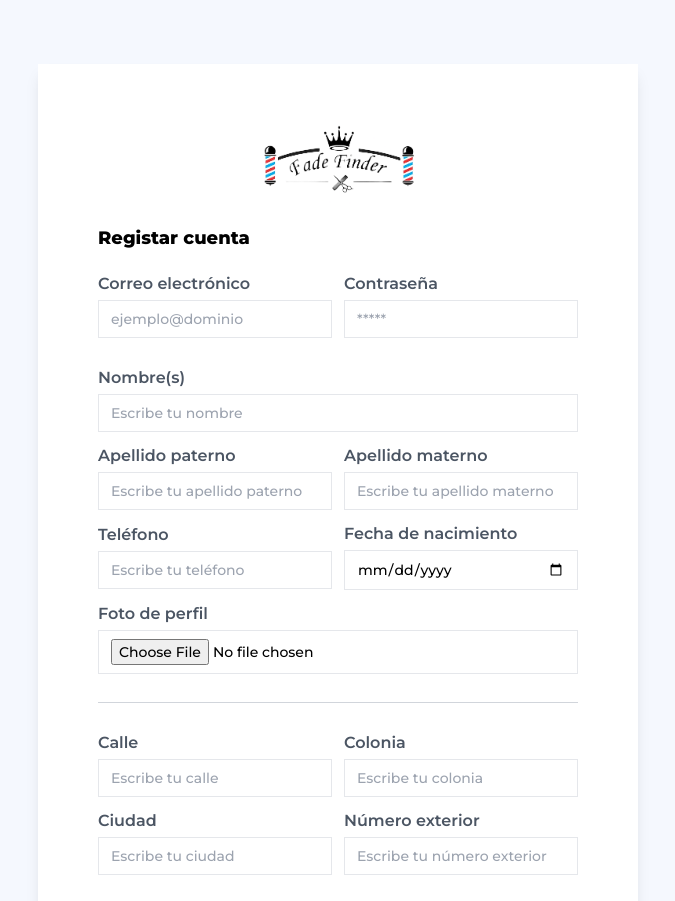
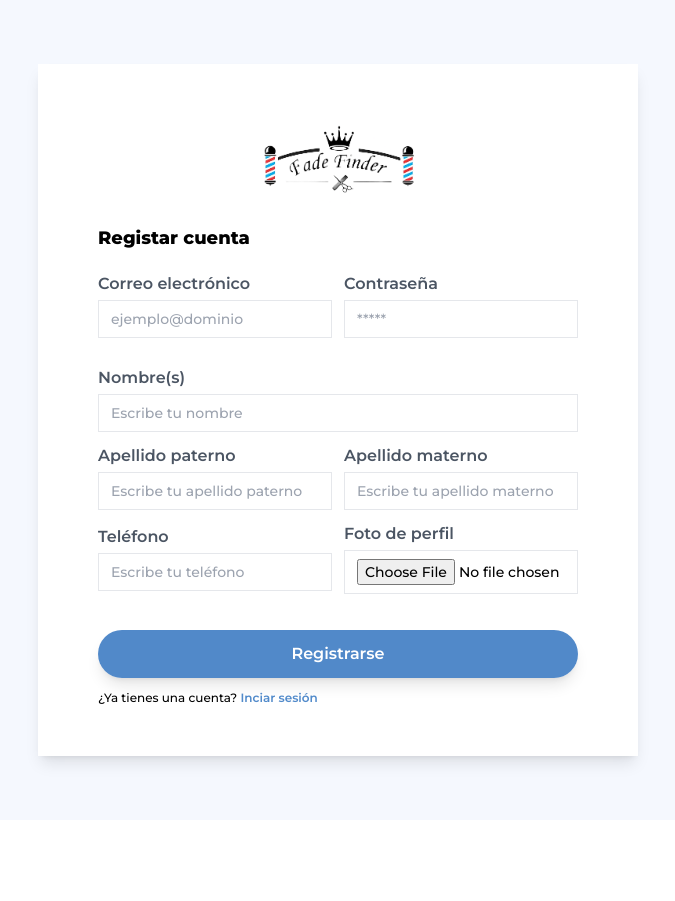
Before and after one commit to fade-finder/fade-finder, a React (Vite) app in the folder frontend/: page /cliente/register in a window 1280 px wide. Shown: the top 901 px of the page, without its empty margins (302-977 px from the left). After the commit the page ends 820 px from the top, so only its background shows below. Built offline with nearby package versions, Linux system fonts and the light colour scheme.

Commit message:
Se modifico la pagina de registro eliminando campos que no se necesitan

```diff
--- a/frontend/src/pages/Register.jsx
+++ b/frontend/src/pages/Register.jsx
@@ -9,7 +9,6 @@ import axios from 'axios'
 import Swal from 'sweetalert2'
 
 const Register = () => {
-
 	const navigate = useNavigate()
 
 	const [cliente, setCliente] = useState({
@@ -19,12 +18,7 @@ const Register = () => {
 		ap_paterno: '',
 		ap_materno: '',
 		telefono: '',
-		fecha_nacimiento: '',
 		foto: '',
-		calle: '',
-		colonia: '',
-		ciudad: '',
-		numero: '',
 	})
 
 	// Funciones
@@ -38,25 +32,20 @@ const Register = () => {
 	const onClickRegister = async e => {
 		e.preventDefault()
 		try {
-			axios.post('http://localhost:3000/cliente/register', cliente)
+			await axios.post('http://localhost:3000/cliente/register', cliente)
 			// Lo redireccionamo al login
 			Swal.fire({
 				icon: 'success',
 				title: 'Cuenta creada',
 				text: 'La cuenta se creo correctamente, iniciar sesión para continuar.',
 				showConfirmButton: false,
-				timer: 2500
+				timer: 2500,
 			})
 			setTimeout(() => {
-        navigate("/login")
-      }, 2500);
-
+				navigate('/login')
+			}, 2500)
 		} catch (error) {
-			Swal.fire({
-				icon: 'error',
-				title: 'Error',
-				text: error.message + ': ' + error.code,
-			})
+			Swal.fire('Error', error, 'error')
 		}
 	}
 
@@ -86,7 +75,7 @@ const Register = () => {
 							{/* Pasword */}
 							<Input
 								label='Contraseña'
-								type='password'
+								type='text'
 								name='password'
 								id='password'
 								placeholder='*****'
@@ -135,16 +124,6 @@ const Register = () => {
 							onChange={e => changeStateValue(e.target.id, e.target.value)}
 						/>
 						<Input
-							label='Fecha de nacimiento'
-							type='date'
-							name='fecha_nacimiento'
-							id='fecha_nacimiento'
-							placeholder='Indica tu fecha de nacimiento'
-							value={cliente.fecha_nacimiento}
-							onChange={e => changeStateValue(e.target.id, e.target.value)}
-						/>
-					</div>
-					<Input
 							label='Foto de perfil'
 							type='file'
 							name='foto'
@@ -153,51 +132,8 @@ const Register = () => {
 							value={cliente.foto}
 							onChange={e => changeStateValue(e.target.id, e.target.value)}
 						/>
-					<div className='w-full h-[1px] bg-gray-300 my-4'></div>
-
-					<div className='flex items-center gap-x-3'>
-						<Input
-							label='Calle'
-							type='text'
-							name='calle'
-							id='calle'
-							placeholder='Escribe tu calle'
-							value={cliente.calle}
-							onChange={e => changeStateValue(e.target.id, e.target.value)}
-						/>
-						<Input
-							label='Colonia'
-							type='text'
-							name='colonia'
-							id='colonia'
-							placeholder='Escribe tu colonia'
-							value={cliente.colonia}
-							onChange={e => changeStateValue(e.target.id, e.target.value)}
-						/>
 					</div>
-
-          <div className='flex items-center gap-x-3'>
-						<Input
-							label='Ciudad'
-							type='text'
-							name='ciudad'
-							id='ciudad'
-							placeholder='Escribe tu ciudad'
-							value={cliente.ciudad}
-							onChange={e => changeStateValue(e.target.id, e.target.value)}
-						/>
-						<Input
-							label='Número exterior'
-							type='number'
-							name='numero'
-							id='numero'
-							placeholder='Escribe tu número exterior'
-							value={cliente.numero}
-							onChange={e => changeStateValue(e.target.id, e.target.value)}
-						/>
-					</div>
-
-					<div className='mt-4'>
+					<div className='mt-6'>
 						<button
 							type='submit'
 							onClick={e => onClickRegister(e)}
```
Also changed, not shown: 2 other files (tests, documents, lock files or other folders). Lines whose indentation alone changed are shown as unchanged.
